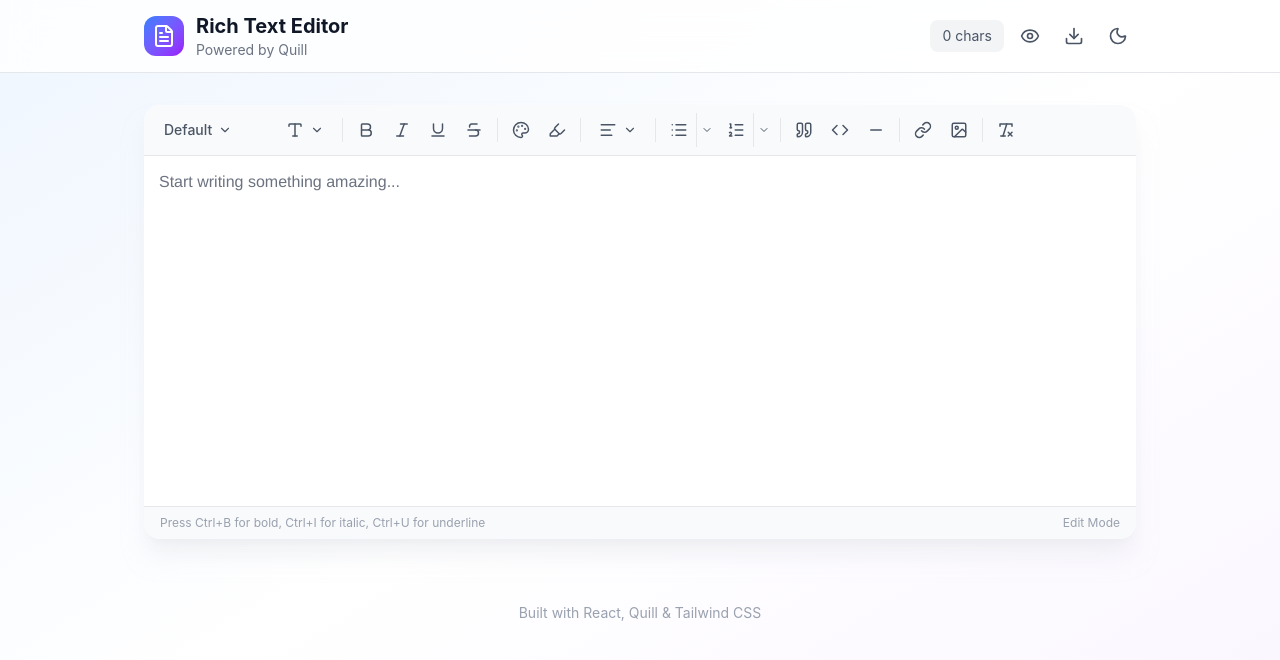
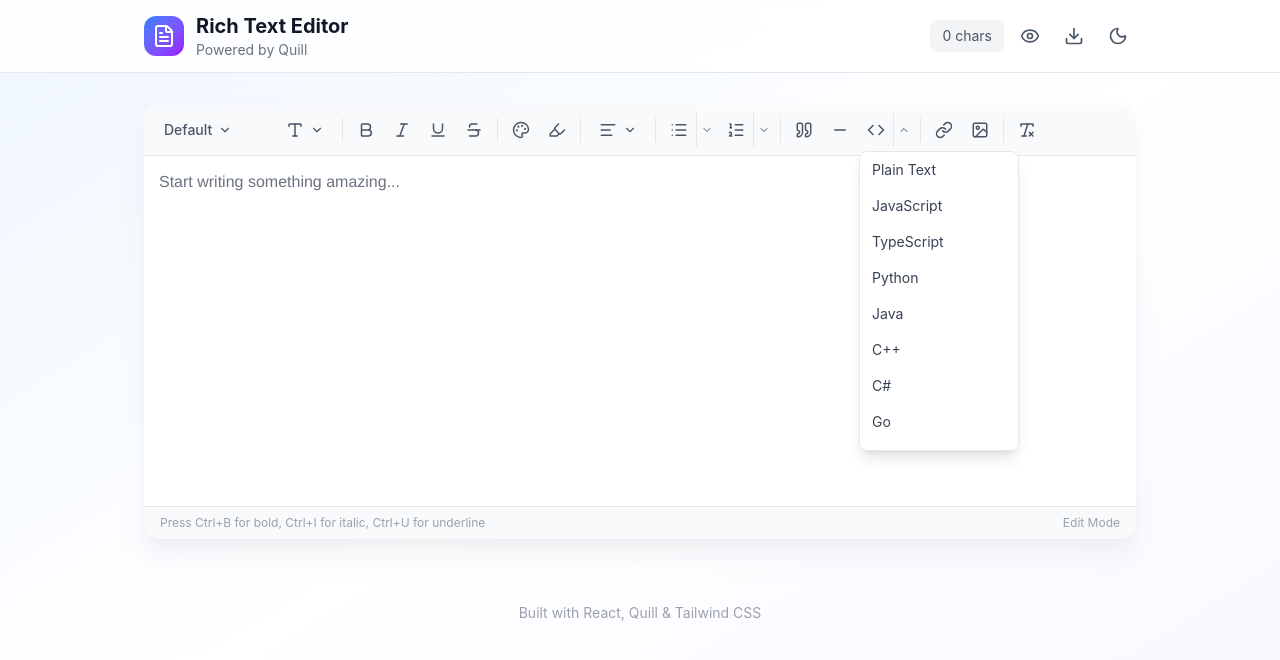
Before and after one commit to rostyslav-horytskyi/react-quill, a React (Vite) app: page / in a window 1280 px wide. Both pictures are taken after a click on the button 923 px from the left and 130 px from the top of the page. Shown: the top 660 px of the page. Built offline with nearby package versions, Linux system fonts and the light colour scheme.

Commit message:
feat: enhance code block

```diff
--- a/package.json
+++ b/package.json
@@ -21,6 +21,7 @@
     "prepare": "husky"
   },
   "dependencies": {
+    "highlight.js": "^11.11.1",
     "lucide-react": "^0.562.0",
     "quill": "^2.0.3",
     "react": "^19.2.0",
--- a/src/components/Editor/Editor.scss
+++ b/src/components/Editor/Editor.scss
@@ -94,3 +94,23 @@
 .ql-font-impact {
   font-family: Impact, sans-serif;
 }
+
+// Hide Quill's built-in language selector (we use our custom dropdown)
+.ql-syntax select,
+.ql-code-block-container select {
+  display: none !important;
+}
+
+// Code block syntax highlighting styles
+.ql-editor pre.ql-syntax {
+  background-color: #f6f8fa;
+  border: 1px solid #e1e4e8;
+  border-radius: 0.5rem;
+  color: #24292e;
+  font-family: 'Fira Code', 'SF Mono', Consolas, 'Liberation Mono', Menlo, monospace;
+  font-size: 0.875rem;
+  line-height: 1.6;
+  overflow-x: auto;
+  padding: 1rem;
+  position: relative;
+}
--- a/src/components/Editor/Editor.tsx
+++ b/src/components/Editor/Editor.tsx
@@ -2,8 +2,10 @@ import { forwardRef, useRef, useEffect, useLayoutEffect } from 'react';
 import Quill from 'quill';
 import CustomList from '../../quill/formats/list.ts';
 import '../../quill/formats/font';
+import { syntaxOptions } from '../../quill/modules/syntax';
 import 'quill/dist/quill.snow.css';
 import 'quill/dist/quill.bubble.css';
+import 'highlight.js/styles/github.css';
 import type { EditorProps } from './types';
 import { useQuill } from '../../context';
 import './Editor.scss';
@@ -61,6 +63,7 @@ const Editor = forwardRef<Quill | null, EditorProps>((props, ref) => {
         toolbar: false,
         imageDrop: true,
         imageResize: true,
+        syntax: syntaxOptions,
         ...(hasCharCounter
           ? {
               charCounter: {
--- a/src/components/Toolbar/Toolbar.tsx
+++ b/src/components/Toolbar/Toolbar.tsx
@@ -12,6 +12,7 @@ import {
 import UnorderedListDropdown from './components/UnorderedListDropdown';
 import OrderedListDropdown from './components/OrderedListDropdown';
 import ImageButton from './components/ImageButton/ImageButton.tsx';
+import CodeBlockDropdown from './components/CodeBlockDropdown';
 
 export default function Toolbar() {
   return (
@@ -32,6 +33,7 @@ export default function Toolbar() {
       <OrderedListDropdown />
       <ToolbarDivider />
       <BlockButtons />
+      <CodeBlockDropdown />
       <ToolbarDivider />
       <InsertButtons />
       <ImageButton />
--- /dev/null
+++ b/src/components/Toolbar/components/CodeBlockDropdown/CodeBlockDropdown.tsx
@@ -0,0 +1,150 @@
+import { useState, useRef, useEffect, useCallback } from 'react';
+import { ChevronDown, Code } from 'lucide-react';
+import { useQuill } from '../../../../context';
+import { LANGUAGE_OPTIONS, type LanguageValue } from '../../../../quill/modules/syntax';
+
+const ICON_SIZE = 18;
+
+export default function CodeBlockDropdown() {
+  const { quill, formats, refreshFormats } = useQuill();
+  const [isOpen, setIsOpen] = useState(false);
+  const dropdownRef = useRef<HTMLDivElement>(null);
+
+  // Get current code-block format value
+  const currentCodeBlock = formats['code-block'];
+  const isInCodeBlock = currentCodeBlock !== undefined && currentCodeBlock !== false;
+
+  // Get current language (default to 'plain' if in code block without language)
+  const currentLanguage: LanguageValue =
+    typeof currentCodeBlock === 'string' ? (currentCodeBlock as LanguageValue) : 'plain';
+
+  const currentOption =
+    LANGUAGE_OPTIONS.find(opt => opt.value === currentLanguage) ?? LANGUAGE_OPTIONS[0];
+
+  // Close dropdown on outside click
+  useEffect(() => {
+    function handleClickOutside(event: MouseEvent) {
+      if (dropdownRef.current && !dropdownRef.current.contains(event.target as Node)) {
+        setIsOpen(false);
+      }
+    }
+    document.addEventListener('mousedown', handleClickOutside);
+    return () => document.removeEventListener('mousedown', handleClickOutside);
+  }, []);
+
+  const handleSelect = useCallback(
+    (value: LanguageValue) => {
+      if (!quill) return;
+
+      const wasInCodeBlock = isInCodeBlock;
+
+      if (value === 'plain') {
+        // Create a plain code block (no syntax highlighting)
+        quill.format('code-block', true);
+      } else {
+        // Set the language (creates code block if not in one, or changes language if in one)
+        quill.format('code-block', value);
+      }
+
+      // Add empty line after code block when creating a new one
+      if (!wasInCodeBlock) {
+        const range = quill.getSelection();
+        if (range) {
+          const [line] = quill.getLine(range.index);
+          if (line) {
+            const lineEndIndex = quill.getIndex(line) + line.length();
+            quill.insertText(lineEndIndex, '\n');
+            quill.formatLine(lineEndIndex + 1, 1, 'code-block', false);
+          }
+        }
+      }
+
+      refreshFormats();
+      setIsOpen(false);
+    },
+    [quill, isInCodeBlock, refreshFormats]
+  );
+
+  const handleButtonClick = useCallback(() => {
+    if (!quill) return;
+
+    if (isInCodeBlock) {
+      // Toggle off - remove code block
+      quill.format('code-block', false);
+    } else {
+      // Toggle on - create code block with plain text (no highlighting)
+      quill.format('code-block', true);
+
+      // Add empty line after code block
+      const range = quill.getSelection();
+      if (range) {
+        const [line] = quill.getLine(range.index);
+        if (line) {
+          const lineEndIndex = quill.getIndex(line) + line.length();
+          quill.insertText(lineEndIndex, '\n');
+          quill.formatLine(lineEndIndex + 1, 1, 'code-block', false);
+        }
+      }
+    }
+
+    refreshFormats();
+  }, [quill, isInCodeBlock, refreshFormats]);
+
+  return (
+    <div className="relative flex" ref={dropdownRef} data-testid="code-block-dropdown">
+      {/* Main button - toggles code block on/off */}
+      <button
+        type="button"
+        onClick={handleButtonClick}
+        title="Code block"
+        className={`p-2 rounded-l-lg transition-all duration-150 active:scale-95 ${
+          isInCodeBlock
+            ? 'bg-blue-100 text-blue-600 hover:bg-blue-200 dark:bg-blue-900/50 dark:text-blue-400 dark:hover:bg-blue-900/70'
+            : 'text-gray-600 hover:bg-gray-100 dark:text-gray-400 dark:hover:bg-gray-700'
+        }`}
+      >
+        <Code size={ICON_SIZE} />
+      </button>
+
+      {/* Dropdown arrow for language selection */}
+      <button
+        type="button"
+        onClick={() => setIsOpen(!isOpen)}
+        title="Select language"
+        className={`px-1 rounded-r-lg border-l border-gray-200 dark:border-gray-600 transition-all duration-150 active:scale-95 ${
+          isInCodeBlock
+            ? 'bg-blue-100 text-blue-600 hover:bg-blue-200 dark:bg-blue-900/50 dark:text-blue-400 dark:hover:bg-blue-900/70'
+            : 'text-gray-600 hover:bg-gray-100 dark:text-gray-400 dark:hover:bg-gray-700'
+        }`}
+      >
+        <ChevronDown
+          size={12}
+          className={`transition-transform duration-200 ${isOpen ? 'rotate-180' : ''}`}
+        />
+      </button>
+
+      {/* Language selection dropdown */}
+      {isOpen && (
+        <div
+          data-testid="code-block-dropdown-menu"
+          className="absolute top-full left-0 mt-1 min-w-[160px] max-h-[300px] overflow-y-auto bg-white dark:bg-gray-800 border border-gray-200 dark:border-gray-700 rounded-lg shadow-lg z-50"
+        >
+          {LANGUAGE_OPTIONS.map(option => (
+            <button
+              key={option.value}
+              type="button"
+              onClick={() => handleSelect(option.value)}
+              className={`w-full text-left px-3 py-2 text-sm transition-colors hover:bg-gray-100 dark:hover:bg-gray-700 ${
+                isInCodeBlock && currentOption.value === option.value
+                  ? 'bg-blue-50 text-blue-600 dark:bg-blue-900/30 dark:text-blue-400'
+                  : 'text-gray-700 dark:text-gray-300'
+              }`}
+            >
+              {option.label}
+            </button>
+          ))}
+        </div>
+      )}
+    </div>
+  );
+}
--- /dev/null
+++ b/src/components/Toolbar/components/CodeBlockDropdown/index.ts
@@ -0,0 +1 @@
+export { default } from './CodeBlockDropdown';
--- a/src/components/Toolbar/components/buttons/BlockButtons.tsx
+++ b/src/components/Toolbar/components/buttons/BlockButtons.tsx
@@ -1,5 +1,5 @@
 import { useCallback } from 'react';
-import { Quote, Code, Minus } from 'lucide-react';
+import { Quote, Minus } from 'lucide-react';
 import { useQuill } from '../../../../context';
 import ToolbarButton from '../ToolbarButton/ToolbarButton';
 
@@ -37,12 +37,6 @@ export default function BlockButtons() {
         onClick={() => formatBlock('blockquote')}
         isActive={!!formats.blockquote}
       />
-      <ToolbarButton
-        icon={<Code size={ICON_SIZE} />}
-        title="Code block"
-        onClick={() => formatBlock('code-block')}
-        isActive={!!formats['code-block']}
-      />
       <ToolbarButton icon={<Minus size={ICON_SIZE} />} title="Divider" onClick={insertDivider} />
     </div>
   );
--- a/src/index.css
+++ b/src/index.css
@@ -78,14 +78,16 @@ body {
   padding-left: 1rem;
 }
 
-.ql-editor pre.ql-syntax {
-  background-color: #1e293b;
-  border-radius: 0.5rem;
-  color: #e2e8f0;
-  font-family: 'Fira Code', Consolas, monospace;
-  font-size: 0.875rem;
-  overflow-x: auto;
-  padding: 1rem;
+.ql-editor pre.ql-syntax,
+.ql-snow .ql-editor .ql-code-block-container {
+  background-color: #f6f8fa !important;
+  border: 1px solid #e1e4e8 !important;
+  border-radius: 0.5rem !important;
+  color: #24292e !important;
+  font-family: 'Fira Code', Consolas, monospace !important;
+  font-size: 0.875rem !important;
+  overflow-x: auto !important;
+  padding: 1rem !important;
 }
 
 .ql-editor ul,
--- /dev/null
+++ b/src/quill/modules/syntax.ts
@@ -0,0 +1,86 @@
+import Quill from 'quill';
+import hljs from 'highlight.js/lib/core';
+
+// Import only the languages we need for smaller bundle size
+import javascript from 'highlight.js/lib/languages/javascript';
+import typescript from 'highlight.js/lib/languages/typescript';
+import python from 'highlight.js/lib/languages/python';
+import java from 'highlight.js/lib/languages/java';
+import cpp from 'highlight.js/lib/languages/cpp';
+import csharp from 'highlight.js/lib/languages/csharp';
+import go from 'highlight.js/lib/languages/go';
+import rust from 'highlight.js/lib/languages/rust';
+import ruby from 'highlight.js/lib/languages/ruby';
+import php from 'highlight.js/lib/languages/php';
+import swift from 'highlight.js/lib/languages/swift';
+import kotlin from 'highlight.js/lib/languages/kotlin';
+import sql from 'highlight.js/lib/languages/sql';
+import bash from 'highlight.js/lib/languages/bash';
+import json from 'highlight.js/lib/languages/json';
+import xml from 'highlight.js/lib/languages/xml';
+import css from 'highlight.js/lib/languages/css';
+import markdown from 'highlight.js/lib/languages/markdown';
+import yaml from 'highlight.js/lib/languages/yaml';
+
+// Register languages with hljs
+hljs.registerLanguage('javascript', javascript);
+hljs.registerLanguage('typescript', typescript);
+hljs.registerLanguage('python', python);
+hljs.registerLanguage('java', java);
+hljs.registerLanguage('cpp', cpp);
+hljs.registerLanguage('csharp', csharp);
+hljs.registerLanguage('go', go);
+hljs.registerLanguage('rust', rust);
+hljs.registerLanguage('ruby', ruby);
+hljs.registerLanguage('php', php);
+hljs.registerLanguage('swift', swift);
+hljs.registerLanguage('kotlin', kotlin);
+hljs.registerLanguage('sql', sql);
+hljs.registerLanguage('bash', bash);
+hljs.registerLanguage('json', json);
+hljs.registerLanguage('xml', xml);
+hljs.registerLanguage('css', css);
+hljs.registerLanguage('markdown', markdown);
+hljs.registerLanguage('yaml', yaml);
+
+// Language options for the dropdown
+export const LANGUAGE_OPTIONS = [
+  { value: 'plain', label: 'Plain Text' },
+  { value: 'javascript', label: 'JavaScript' },
+  { value: 'typescript', label: 'TypeScript' },
+  { value: 'python', label: 'Python' },
+  { value: 'java', label: 'Java' },
+  { value: 'cpp', label: 'C++' },
+  { value: 'csharp', label: 'C#' },
+  { value: 'go', label: 'Go' },
+  { value: 'rust', label: 'Rust' },
+  { value: 'ruby', label: 'Ruby' },
+  { value: 'php', label: 'PHP' },
+  { value: 'swift', label: 'Swift' },
+  { value: 'kotlin', label: 'Kotlin' },
+  { value: 'sql', label: 'SQL' },
+  { value: 'bash', label: 'Bash/Shell' },
+  { value: 'json', label: 'JSON' },
+  { value: 'xml', label: 'HTML/XML' },
+  { value: 'css', label: 'CSS' },
+  { value: 'markdown', label: 'Markdown' },
+  { value: 'yaml', label: 'YAML' },
+] as const;
+
+export type LanguageValue = (typeof LANGUAGE_OPTIONS)[number]['value'];
+
+// Syntax module options for Quill
+export const syntaxOptions = {
+  hljs,
+  interval: 500, // Debounce interval in ms for re-highlighting
+  languages: LANGUAGE_OPTIONS.map(({ value, label }) => ({ key: value, label })),
+};
+
+// Get Quill's built-in Syntax module
+const Syntax = Quill.import('modules/syntax');
+
+// Register it (already registered by default, but this ensures it's available)
+Quill.register('modules/syntax', Syntax, true);
+
+export { hljs };
+export default Syntax;
--- a/src/types.ts
+++ b/src/types.ts
@@ -28,7 +28,7 @@ export interface EditorFormats {
     | 'square';
   align?: string | false;
   blockquote?: boolean;
-  'code-block'?: boolean;
+  'code-block'?: string | boolean;
   link?: string;
   header?: number | false;
   color?: string;
```
Also changed, not shown: 1 other file (tests, documents, lock files or other folders).
